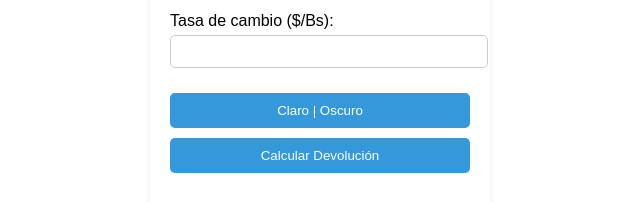
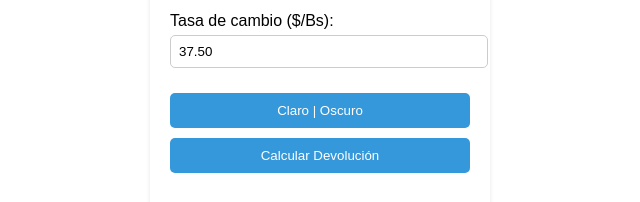
Before and after one commit to DilanCD/calculeitor, a plain HTML site: page index.html in a window 1280 px wide. Shown: the part 296-498 px from the top of the page, 320-960 px from the left. Drawn offline with Linux system fonts and the light colour scheme.

Commit message:
index.html

```diff
--- a/index.html
+++ b/index.html
@@ -60,7 +60,7 @@
         <input type="number" id="bolivaresPagados" step="any" value="0" />
 
         <label for="tasaCambio">Tasa de cambio ($/Bs):</label>
-        <input type="number" id="tasaCambio" step="any" value="37,50" />
+        <input type="number" id="tasaCambio" step="any" value="37.50" />
 
         <button id="toggleModeButton" onclick="toggleMode()">Claro | Oscuro</button>
         <button onclick="calcularDevolucion()">Calcular Devolución</button>
```
